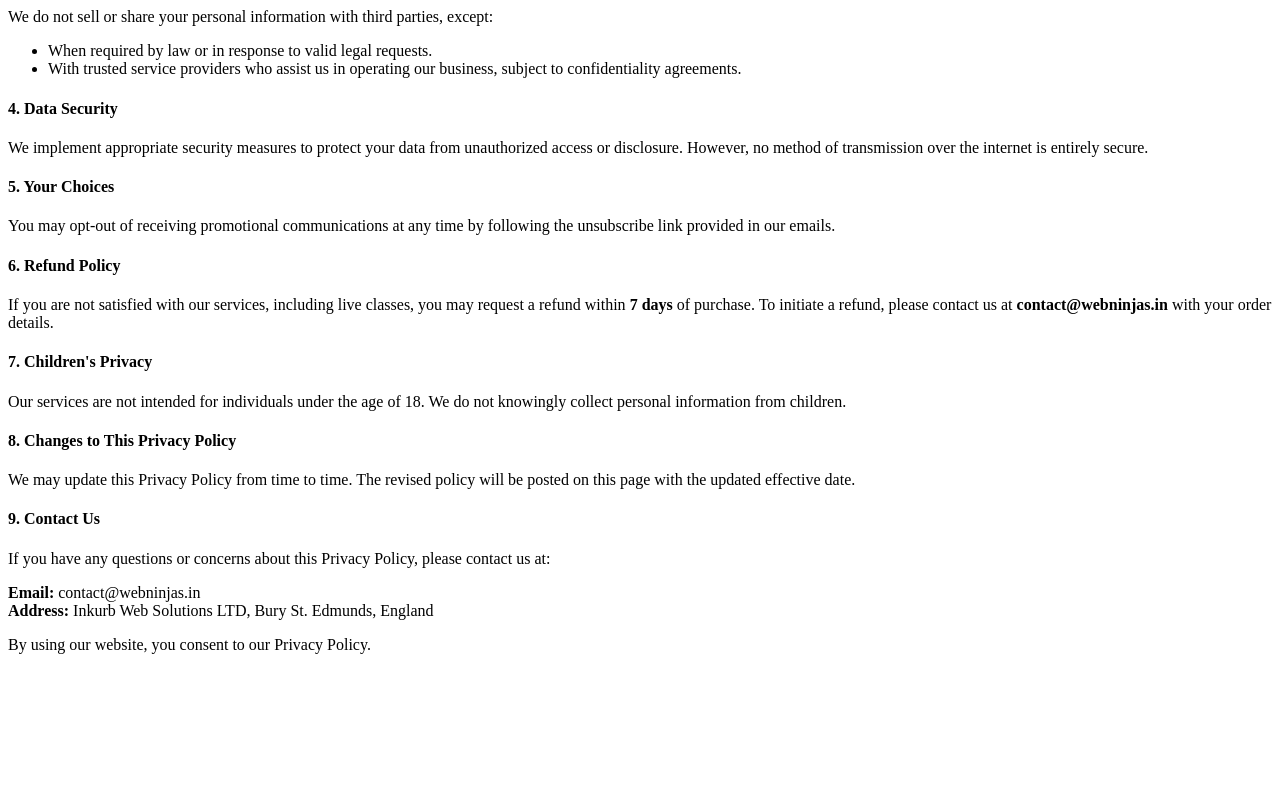
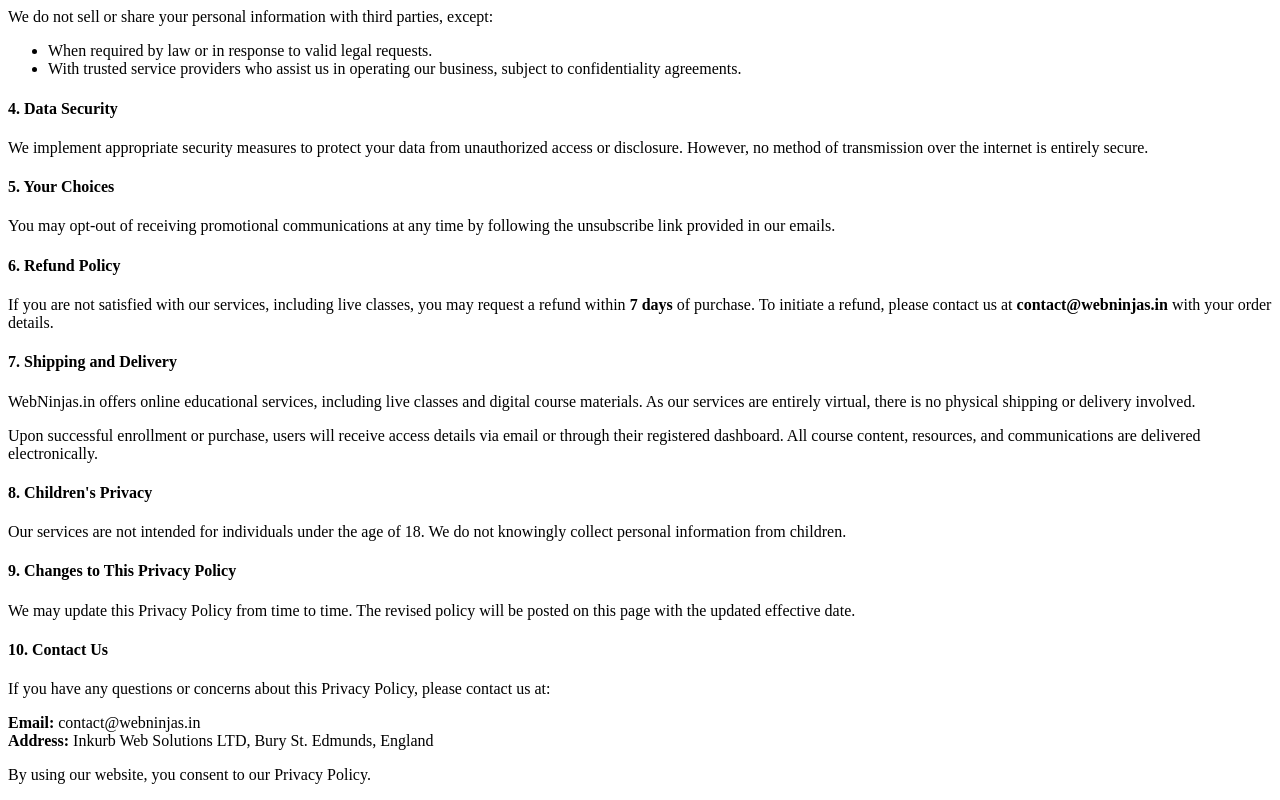
Before and after one commit to wmnitin/webninjas.in, a website: page src/privacy.html in a window 1280 px wide. Shown: the part 716-1516 px from the top of the page. Before the commit the page ends 1386 px from the top, so only its background shows below. Drawn offline with Linux system fonts and the light colour scheme; files whose address does not match are found by name.

Commit message:
Update privacy.html

```diff
--- a/src/privacy.html
+++ b/src/privacy.html
@@ -145,20 +145,28 @@
               order details.
             </p>
 
-            <h4>7. Children's Privacy</h4>
+            <h4>7. Shipping and Delivery</h4>
+            <p>
+              WebNinjas.in offers online educational services, including live classes and digital course materials. As our services are entirely virtual, there is no physical shipping or delivery involved.
+            </p>
+            <p>
+              Upon successful enrollment or purchase, users will receive access details via email or through their registered dashboard. All course content, resources, and communications are delivered electronically.
+            </p>
+
+            <h4>8. Children's Privacy</h4>
             <p>
               Our services are not intended for individuals under the age of 18.
               We do not knowingly collect personal information from children.
             </p>
 
-            <h4>8. Changes to This Privacy Policy</h4>
+            <h4>9. Changes to This Privacy Policy</h4>
             <p>
               We may update this Privacy Policy from time to time. The revised
               policy will be posted on this page with the updated effective
               date.
             </p>
 
-            <h4>9. Contact Us</h4>
+            <h4>10. Contact Us</h4>
             <p>
               If you have any questions or concerns about this Privacy Policy,
               please contact us at:
```
